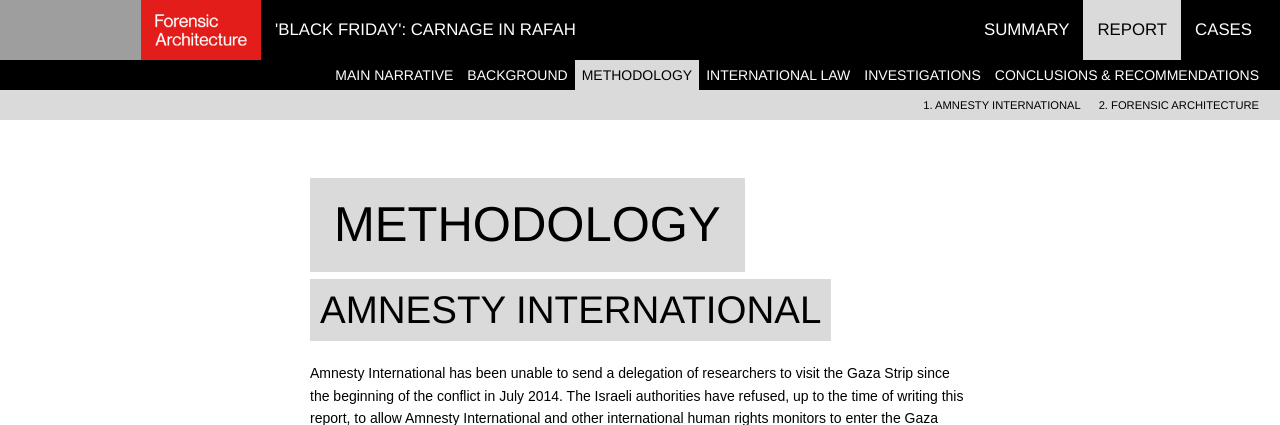
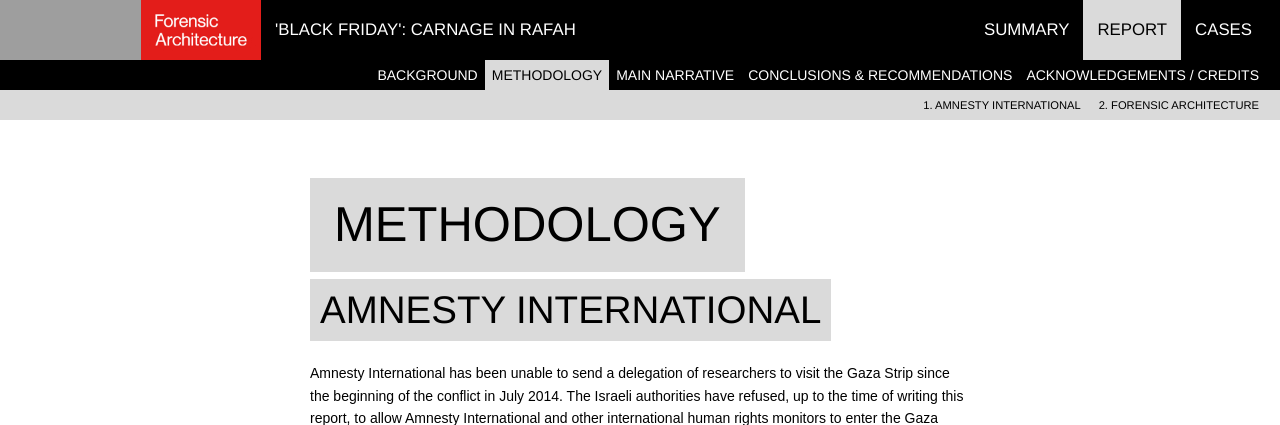
Before and after one commit to CodeAndCake/xyzreport, a PHP site: page /methodology.php in a window 1280 px wide. Shown: the top 425 px of the page. Run offline with PHP 8.4, Linux system fonts and the light colour scheme; style sheets or scripts are compiled from the project's sources; some web fonts are replaced; grey boxes are pictures that could not be loaded.

Commit message:
Methodology Indented nav

```diff
--- a/methodology.php
+++ b/methodology.php
@@ -49,9 +49,30 @@
                 </li>
             </ul>
         </h5></div>
-        <div class="menu-2"><h5><ul class="nav navbar-nav">
+        <div class="menu-2">
+            <h5>
+                <ul class="nav navbar-nav">
             <!-- Hidden li included to remove active class from about link when scrolled up past about section -->
-            <li class="hidden">
+
+                    <li class="hidden">
+                        <a class="page-scroll" href="#page-top"></a>
+                    </li>
+                    <li>
+                        <a class="page-scroll menu-narrative page-scroll-not" href="report.php">Background</a>
+                    </li>
+                    <li>
+                        <a class="page-scroll menu-background page-scroll-active" href="#methodology-1">Methodology</a>
+                    </li>
+                    <li>
+                        <a class="page-scroll menu-methodology page-scroll-not" href="mainNarratives.php">Main narrative</a>
+                    </li>
+                    <li>
+                        <a class="page-scroll menu-law page-scroll-not" href="conclusion.php">Conclusions & recommendations</a>
+                    </li>
+                    <li>
+                        <a class="page-scroll menu-investigations page-scroll-not" href="credits.php">Acknowledgements / Credits</a>
+                    </li>
+            <!-- <li class="hidden">
                 <a class="page-scroll" href="#page-top"></a>
             </li>
             <li><a class="page-scroll menu-narrative page-scroll-not" href="report.php">Main Narrative</a>
@@ -65,9 +86,10 @@
             <li><a class="page-scroll menu-investigations page-scroll-not" href="investigations.php">Investigations</a>
             </li>
             <li><a class="page-scroll menu-conclusion page-scroll-not" href="conclusion.php">Conclusions & Recommendations</a>
-            </li>
-        </ul>
-    </h5></div>
+            </li> -->
+                </ul>
+            </h5>
+        </div>
 </div>
 <!-- /.navbar-collapse -->
 </div>
```
